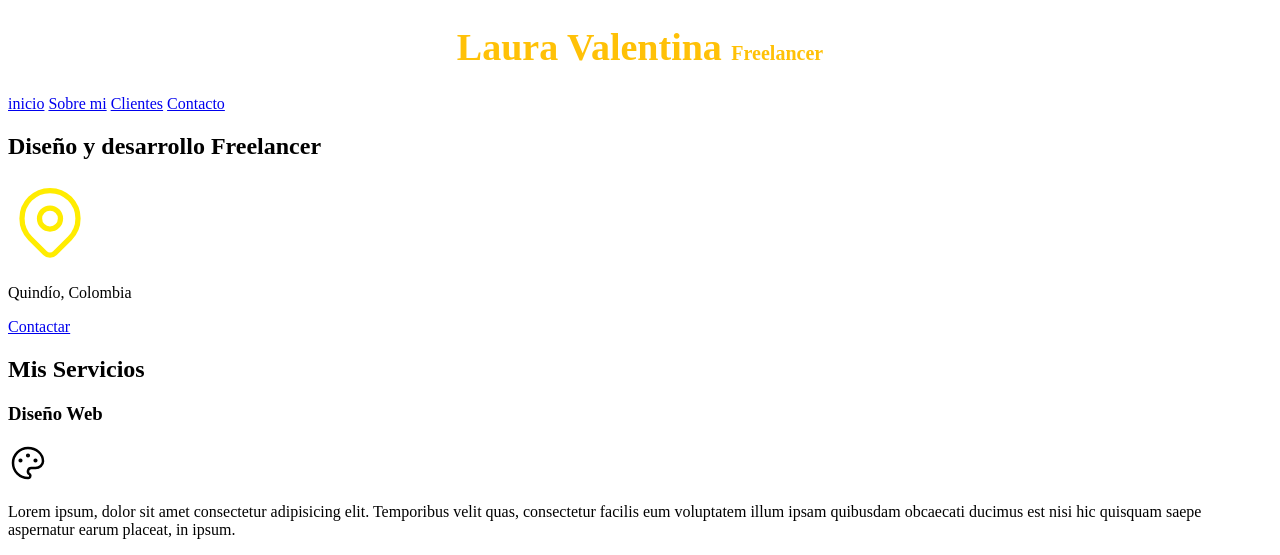
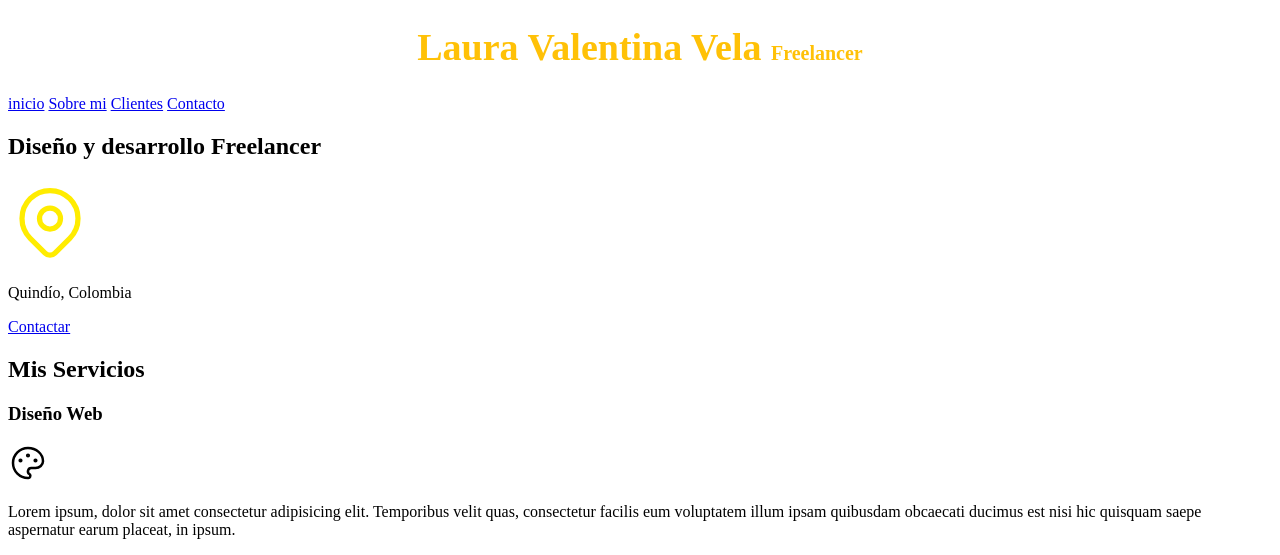
Before and after one commit to lauravvs/freelancer_inicio-2, a plain HTML site: page index.html in a window 1280 px wide. Shown: the top 555 px of the page. Drawn offline with Linux system fonts and the light colour scheme.

Commit message:
cambio de nombre

```diff
--- a/index.html
+++ b/index.html
@@ -13,7 +13,7 @@
 </head>
 <body>
     <header>
-        <h1 class="titulo">Laura Valentina
+        <h1 class="titulo">Laura Valentina Vela
             <span>Freelancer </span> </h1>
 
     </header>
```
